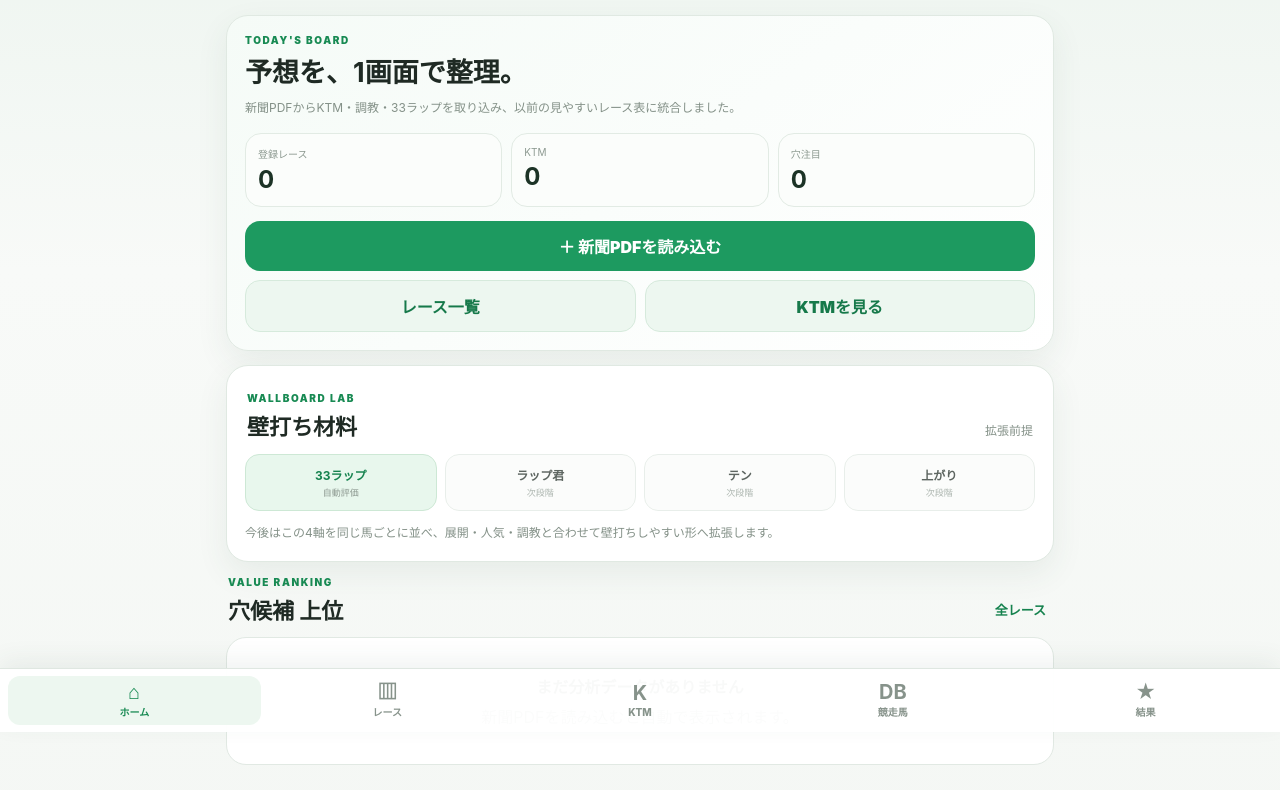
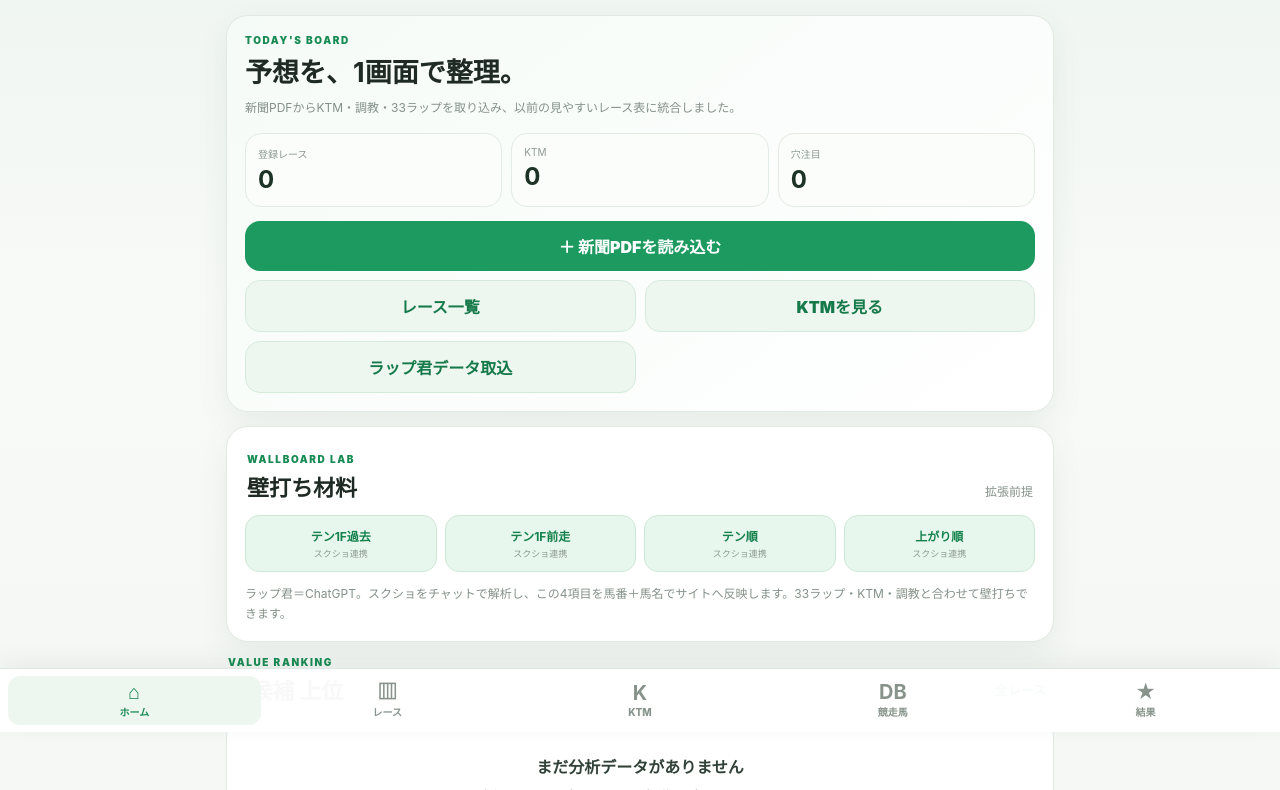
Before and after one commit to kyobashi0gg-droid/my-keiba-, a plain HTML site: page index.html in a window 1280 px wide. Shown: the part 68-858 px from the top of the page. Drawn offline with Linux system fonts and the light colour scheme.

Commit message:
Load Lap-kun v5 integration

```diff
--- a/index.html
+++ b/index.html
@@ -8,6 +8,7 @@
   <link rel="manifest" href="manifest.webmanifest" />
   <link rel="stylesheet" href="styles.css" />
   <link rel="stylesheet" href="integrated-v4.css" />
+  <link rel="stylesheet" href="lapkun-v5.css" />
   <title>MY KEIBA LAB</title>
 </head>
 <body>
@@ -152,5 +153,6 @@
   <script src="premium-v3.js" defer></script>
   <script src="premium-v3-fix.js" defer></script>
   <script src="integrated-v4.js" defer></script>
+  <script src="lapkun-v5.js" defer></script>
 </body>
 </html>
```
